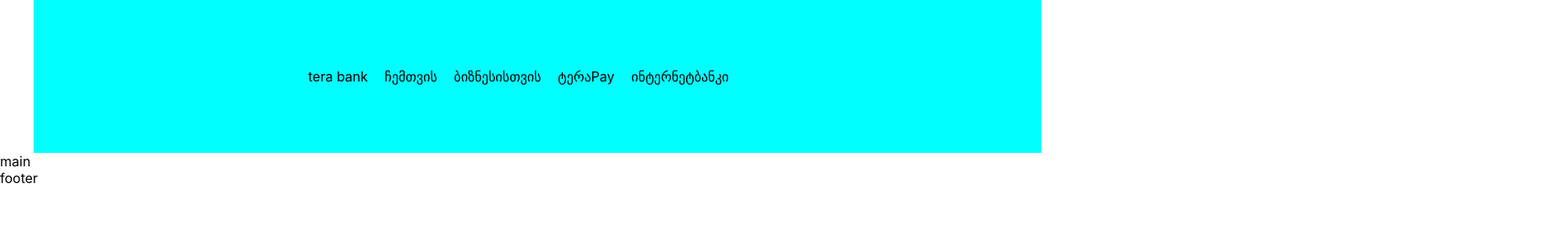
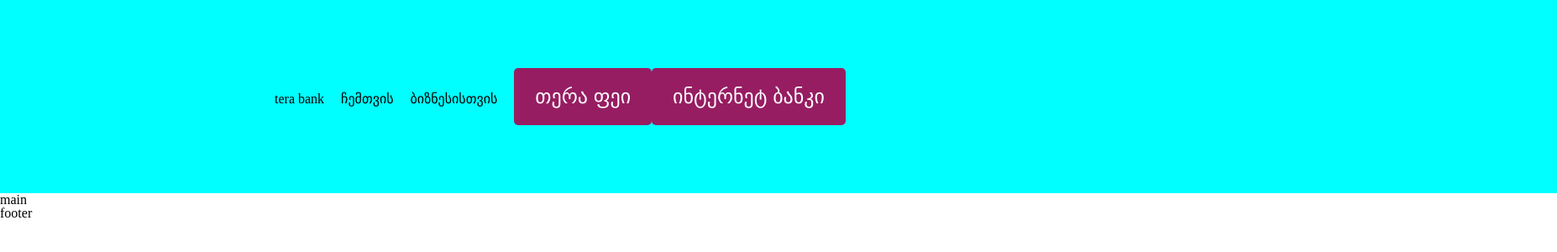
Before and after one commit to GiorgiZhordania/tera-bank, a Next.js app: page / in a window 1280 px wide. Shown: the top 300 px of the page at 84% size, 1854 px wide, since content can reach past the window. Built offline with nearby package versions, Linux system fonts and the light colour scheme.

Commit message:
added button component

```diff
--- /dev/null
+++ b/components/Button/Style.module.scss
@@ -0,0 +1,8 @@
+.button {
+    background-color: #971D62;
+    border-radius: 5px;
+    padding: 20px 25px;
+    color: white;
+    border: transparent;
+    font-size: 24px;
+}
--- /dev/null
+++ b/components/Button/index.js
@@ -0,0 +1,8 @@
+import React from 'react'
+import Style from './Style.module.scss'
+
+export default function Button({ children }) {
+  return (
+    <button className={Style.button}>{children}</button>
+  )
+}
--- a/components/Header/index.js
+++ b/components/Header/index.js
@@ -1,4 +1,7 @@
 import React from 'react'
+
+import Button from '../Button'
+
 import Style from "./Style.module.scss"
 
 
@@ -9,8 +12,8 @@ export default function Header() {
         <a>tera bank</a>
         <a>ჩემთვის</a>
         <a>ბიზნესისთვის</a>
-        <a>ტერაPay</a>
-        <a>ინტერნეტბანკი</a>
+        <Button>თერა ფეი</Button>
+        <Button>ინტერნეტ ბანკი</Button>
     </nav>
     </header>
 
--- a/styles/globals.scss
+++ b/styles/globals.scss
@@ -6,21 +6,46 @@ body {
     Ubuntu, Cantarell, Fira Sans, Droid Sans, Helvetica Neue, sans-serif;
 }
 
-a {
-  color: inherit;
-  text-decoration: none;
+html, body, div, span, applet, object, iframe,
+h1, h2, h3, h4, h5, h6, p, blockquote, pre,
+a, abbr, acronym, address, big, cite, code,
+del, dfn, em, img, ins, kbd, q, s, samp,
+small, strike, strong, sub, sup, tt, var,
+b, u, i, center,
+dl, dt, dd, ol, ul, li,
+fieldset, form, label, legend,
+table, caption, tbody, tfoot, thead, tr, th, td,
+article, aside, canvas, details, embed,
+figure, figcaption, footer, header, hgroup,
+menu, nav, output, ruby, section, summary,
+time, mark, audio, video {
+	margin: 0;
+	padding: 0;
+	border: 0;
+	font-size: 100%;
+	font: inherit;
+	vertical-align: baseline;
 }
-
-* {
-  box-sizing: border-box;
+/* HTML5 display-role reset for older browsers */
+article, aside, details, figcaption, figure,
+footer, header, hgroup, menu, nav, section {
+	display: block;
 }
-
-@media (prefers-color-scheme: dark) {
-  html {
-    color-scheme: dark;
-  }
-  body {
-    color: white;
-    background: black;
-  }
+body {
+	line-height: 1;
 }
+ol, ul {
+	list-style: none;
+}
+blockquote, q {
+	quotes: none;
+}
+blockquote:before, blockquote:after,
+q:before, q:after {
+	content: '';
+	content: none;
+}
+table {
+	border-collapse: collapse;
+	border-spacing: 0;
+}
```
